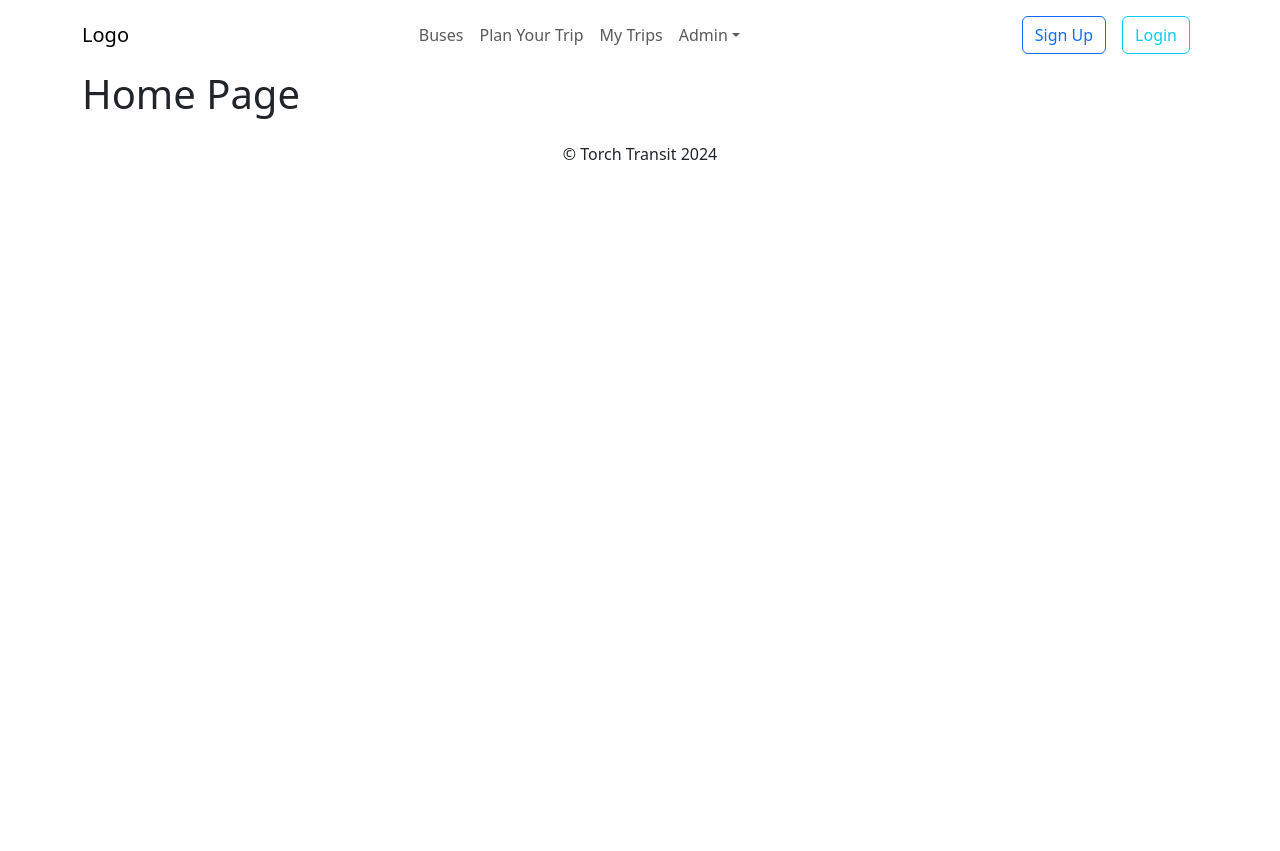
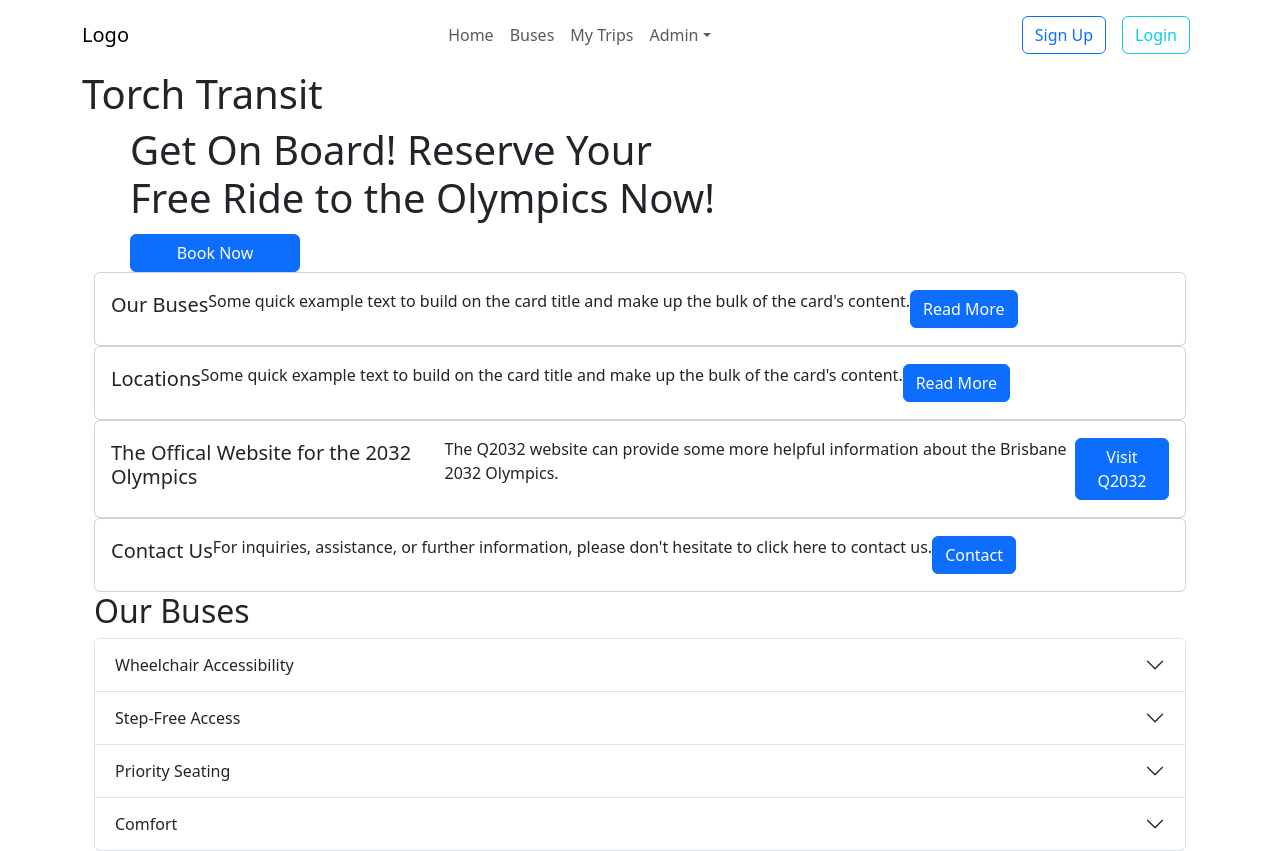
Before and after one commit to dtbooy/T3A2B-Torch-Express-Front-End, a React (Vite) app in the folder src/: page / in a window 1280 px wide. Shown: the top 851 px of the page. Before the commit the page ends 800 px from the top, so only its background shows below. Built offline with nearby package versions, Linux system fonts and the light colour scheme; no server answers.

Commit message:
changes to the home page

```diff
--- a/src/src/components/App.jsx
+++ b/src/src/components/App.jsx
@@ -1,6 +1,6 @@
 import '../styling/app.css'
 import { BrowserRouter as Router, Routes, Route, Outlet} from 'react-router-dom'
-import Home from './Home'
+import Home from './Home Page/Home'
 import NavigationBar from './NavBar'
 import Footer from './Footer'
 import '../styling/app.css'
--- /dev/null
+++ b/src/src/components/Home Page/Buses.jsx
@@ -0,0 +1,46 @@
+import React from 'react'
+import { Accordion } from 'react-bootstrap'
+
+const Buses = () => {
+    return (
+        <div>
+            <Accordion defaultActiveKey="">
+                <Accordion.Item eventKey="0">
+                    <Accordion.Header>
+                        Wheelchair Accessibility
+                    </Accordion.Header>
+                    <Accordion.Body>
+                        Our buses are equipped with wheelchair ramps or lifts to accommodate passengers who use wheelchairs or mobility devices.
+                        Priority seating areas are available onboard for individuals with disabilities.
+                    </Accordion.Body>
+                </Accordion.Item>
+                <Accordion.Item eventKey="1">
+                    <Accordion.Header>
+                        Step-Free Access
+                    </Accordion.Header>
+                    <Accordion.Body>
+                        All buses are designed to provide step-free access for passengers with limited mobility or difficulty navigating stairs.
+                    </Accordion.Body>
+                </Accordion.Item>
+                <Accordion.Item eventKey="2">
+                    <Accordion.Header>
+                        Priority Seating
+                    </Accordion.Header>
+                    <Accordion.Body>
+                        Priority seating areas near the front of the bus are designated for passengers with disabilities, seniors, pregnant women, and individuals with special needs. These seats are clearly marked and should be vacated upon request to accommodate passengers who require them.
+                    </Accordion.Body>
+                </Accordion.Item>
+                <Accordion.Item eventKey="3">
+                    <Accordion.Header>
+                        Comfort
+                    </Accordion.Header>
+                    <Accordion.Body>
+                        Our buses feature comfortable seating with ample legroom, ensuring a relaxing travel experience even during hot weather with efficient air conditioning systems.
+                    </Accordion.Body>
+                </Accordion.Item>
+            </Accordion>
+        </div>
+    )
+}
+
+export default Buses
--- /dev/null
+++ b/src/src/components/Home Page/Cards.jsx
@@ -0,0 +1,51 @@
+import React from 'react'
+import { Card, Button } from 'react-bootstrap'
+import { Link } from 'react-router-dom'
+
+const HomeCards = ({handleShow}) => {
+  return (
+    <>
+    <Card className="home-card">
+    <Card.Body>
+      <Card.Title>Our Buses</Card.Title>
+      <Card.Text>
+        Some quick example text to build on the card title and make up the
+        bulk of the card's content.
+      </Card.Text>
+      <Button variant="primary" href="#buses">Read More</Button>
+    </Card.Body>
+  </Card>
+  <Card className="home-card">
+    <Card.Body>
+      <Card.Title>Locations</Card.Title>
+      <Card.Text>
+        Some quick example text to build on the card title and make up the
+        bulk of the card's content.
+      </Card.Text>
+      <Button variant="primary" href="#locations">Read More</Button>
+    </Card.Body>
+  </Card>
+  <Card className="home-card">
+    <Card.Body>
+      <Card.Title>The Offical Website for the 2032 Olympics</Card.Title>
+      <Card.Text>
+        The Q2032 website can provide some more helpful information about the Brisbane 2032 Olympics.
+      </Card.Text>
+      <Link to="https://q2032.au/"><Button variant="primary">Visit Q2032</Button></Link>
+
+    </Card.Body>
+  </Card>
+  <Card className="home-card">
+    <Card.Body>
+      <Card.Title>Contact Us</Card.Title>
+      <Card.Text>
+        For inquiries, assistance, or further information, please don't hesitate to click here to contact us.
+      </Card.Text>
+      <Button variant="primary" onClick={handleShow}>Contact</Button>
+    </Card.Body>
+  </Card>
+  </>
+  )
+}
+
+export default HomeCards
--- /dev/null
+++ b/src/src/components/Home Page/Home.jsx
@@ -0,0 +1,55 @@
+import React, {useState } from 'react'
+import {Button, Container, Modal, Row } from 'react-bootstrap'
+import { Link } from 'react-router-dom'
+import "../../styling/home.css"
+import Locations from './Locations'
+import Buses from './Buses'
+import HomeCards from './Cards'
+
+const Home = () => {
+
+  const [show, setShow] = useState(false)
+
+  const handleClose = () => setShow(false)
+  const handleShow = () => setShow(true)
+
+  return (
+    <div>
+      <h1>Torch Transit</h1>
+      <Container>
+        <Row className="justify-content-md-between align-items-center mx-4">
+          <h1 className="col-lg-7">Get On Board! Reserve Your Free Ride to the Olympics Now!</h1>
+          <Link to="/search"><Button className="col-lg-2 mt-3 mt-lg-1" variant="primary">Book Now</Button></Link>
+        </Row>
+      </Container>
+
+      <Container className="home-container">
+        <HomeCards handleShow={handleShow} />
+
+        <h2 id="buses">Our Buses</h2>
+        <Buses />
+
+        <h2 id="locations">Locations</h2>
+        <Locations />
+
+        <Modal show={show} onHide={handleClose}>
+          <Modal.Header closeButton>
+            <Modal.Title>Contact Us</Modal.Title>
+          </Modal.Header>
+          <Modal.Body>
+            <p><strong>Email:</strong> contact@example.com</p>
+            <p><strong>Phone:</strong> +1234567890</p>
+            <p><strong>Address:</strong> 123 Sesame Street, City, Country</p>
+          </Modal.Body>
+          <Modal.Footer>
+            <Button variant="secondary" onClick={handleClose}>
+              Close
+            </Button>
+          </Modal.Footer>
+        </Modal>
+      </Container>
+    </div>
+  )
+}
+
+export default Home
--- /dev/null
+++ b/src/src/components/Home Page/Locations.jsx
@@ -0,0 +1,28 @@
+import React, { useEffect, useState } from 'react'
+import { Accordion } from 'react-bootstrap'
+
+const Locations = () => {
+    const [locations, setLocations] = useState([])
+
+    useEffect(() => {
+        fetch("http://localhost:4001/locations")
+          .then((res) => res.json())
+          .then((data) => setLocations(data))
+      }, [])
+  return (
+    <>
+    {locations.map((loc, index) => (
+        <Accordion key={index} defaultActiveKey={loc.name}>
+          <Accordion.Item eventKey={index}>
+            <Accordion.Header>{loc.name}</Accordion.Header>
+            <Accordion.Body>
+              <p>Address: {loc.address}</p>
+            </Accordion.Body>
+          </Accordion.Item>
+        </Accordion>
+      ))}
+    </>
+  )
+}
+
+export default Locations
--- a/src/src/components/Home.jsx
+++ /dev/null
@@ -1,11 +0,0 @@
-import React from 'react'
-
-const Home = () => {
-  return (
-    <div>
-        <h1>Home Page</h1>
-    </div>
-  )
-}
-
-export default Home
--- a/src/src/components/Mytrips.jsx
+++ b/src/src/components/Mytrips.jsx
@@ -7,7 +7,7 @@ const Mytrips = () => {
 
   const [reservations, setReservations] = useState([])
 
-  const userId = "65d54532aa75712f7af36747"
+  const userId = "65d6c0c6319248135b506afc"
 
 
   useEffect(() => {
--- a/src/src/components/NavBar.jsx
+++ b/src/src/components/NavBar.jsx
@@ -10,8 +10,8 @@ const NavigationBar = () => {
         <Navbar.Toggle aria-controls="basic-navbar-nav" />
         <Navbar.Collapse id="basic-navbar-nav">
           <Nav className="mx-auto">
+          <Nav.Link as={Link} to="/">Home</Nav.Link>
             <Nav.Link as={Link} to="/search">Buses</Nav.Link>
-            <Nav.Link as={Link} to="/">Plan Your Trip</Nav.Link>
             <Nav.Link as={Link} to="/user/mytrips">My Trips</Nav.Link>
             <NavDropdown title="Admin" id="basic-nav-dropdown">
               <NavDropdown.Item as={Link} to="/admin/services">Routes</NavDropdown.Item>
```
Also changed, not shown: src/src/components/Home Page/Header.jsx (added, +15 -0 lines), src/src/styling/home.css (added).
